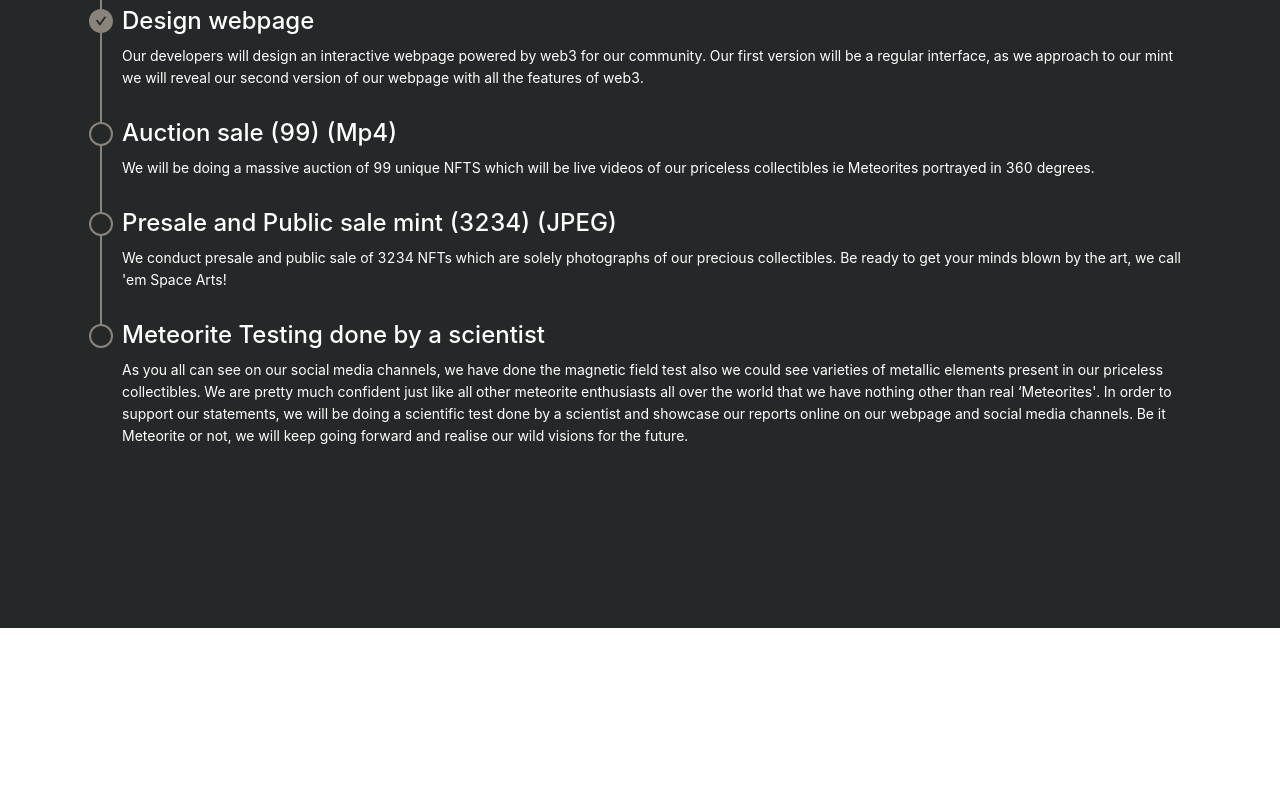
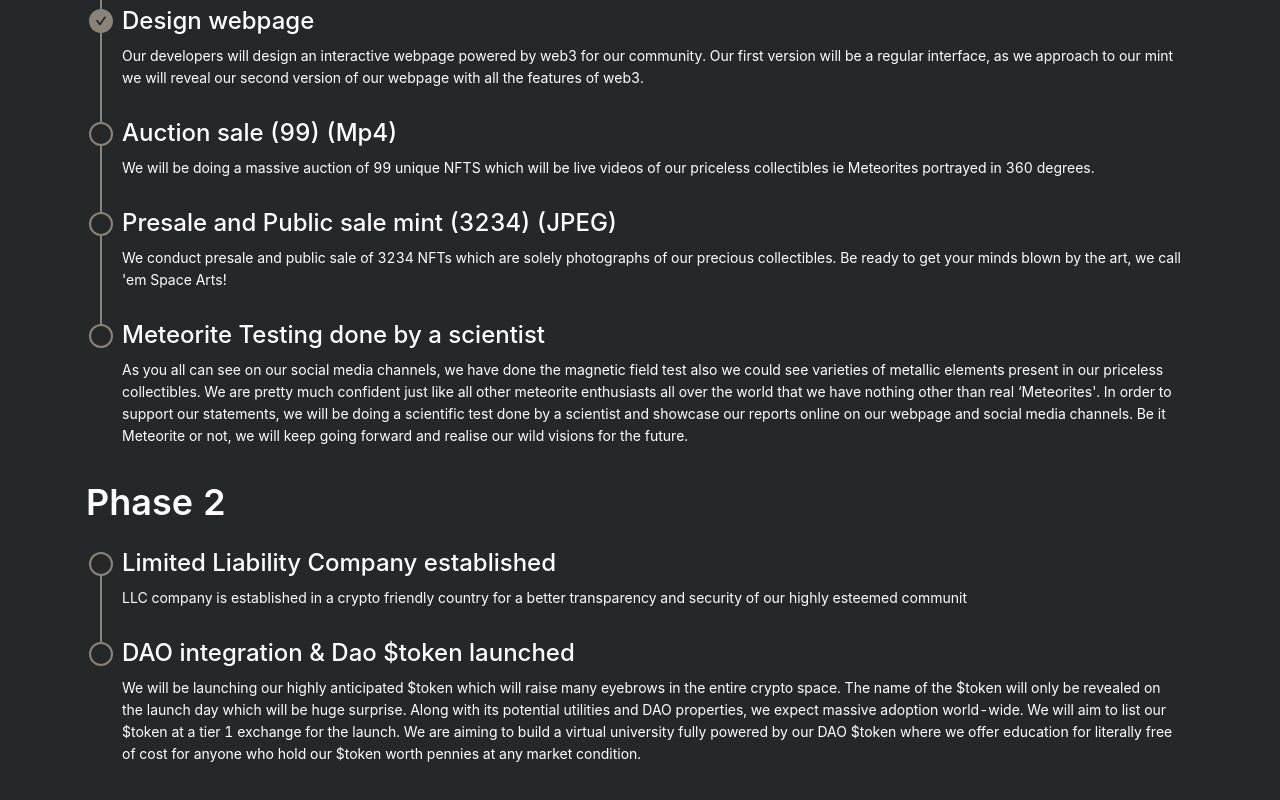
Before and after one commit to topcook/timeline-next.js-tailwindcss-example, a Next.js app: page / in a window 1280 px wide. Shown: the part 260-1060 px from the top of the page. Before the commit the page ends 888 px from the top, so only its background shows below. Built offline with nearby package versions, Linux system fonts and the light colour scheme.

Commit message:
completed phase 2

```diff
--- a/components/Roadmap.js
+++ b/components/Roadmap.js
@@ -6,7 +6,8 @@ import style from '../css/Roadmap.module.css';
 const Roadmap = () => {
     return (
         <div className='white-text mx-24'>
-            <div class='text-4xl font-semibold 2 pb-8'>
+            <div>
+                <div className='text-4xl font-semibold 2 pb-8 phase-number'>
                     Phase 1
                 </div>
 
@@ -68,11 +69,46 @@ const Roadmap = () => {
                             </div>
                         </div>
                     </Timeline.Item>
+                </Timeline>
+            </div>
 
 
-                {/* <Timeline.Item>Network problems being solved 2015-09-01</Timeline.Item> */}
+            <div>
+                <div className='text-4xl font-semibold 2 pb-8 phase-number'>
+                    Phase 2
+                </div>
+
+                <Timeline className='white-text'>
+                    <Timeline.Item color="#8a8379" className='not-passed'>
+                        <div className='content of timeline'>
+                            <div className='text-2xl font-medium mb-2 mt-[-2px]'>
+                                Limited Liability Company established
+                            </div>
+                            <div class='mb-2'>
+                                LLC company is established in a crypto friendly country for a better transparency and security of our highly esteemed communit
+                            </div>
+                        </div>
+                    </Timeline.Item>
+
+                    <Timeline.Item color="#8a8379" className='not-passed'>
+                        <div className='content of timeline'>
+                            <div className='text-2xl font-medium mb-2 mt-[-2px]'>
+                                DAO integration & Dao $token launched
+                            </div>
+                            <div class='mb-2'>
+                                We will be launching our highly anticipated $token which will raise
+                                many eyebrows in the entire crypto space. The name of the $token will
+                                only be revealed on the launch day which will be huge surprise.
+                                Along with its potential utilities and DAO properties, we expect massive
+                                adoption world-wide. We will aim to list our $token at a tier 1 exchange
+                                for the launch. We are aiming to build a virtual university fully powered
+                                by our DAO $token where we offer education for literally free of cost for
+                                anyone who hold our $token worth pennies at any market condition.                        </div>
+                        </div>
+                    </Timeline.Item>
                 </Timeline>
             </div>
+        </div >
     );
 };
 
--- a/styles/globals.css
+++ b/styles/globals.css
@@ -29,3 +29,7 @@
     top: -2px;
     left: -7px;
 }
+
+.phase-number {
+    margin-left: -10px;
+}
```
Also changed, not shown: 1 other file (tests, documents, lock files or other folders). Lines whose indentation alone changed are shown as unchanged.
